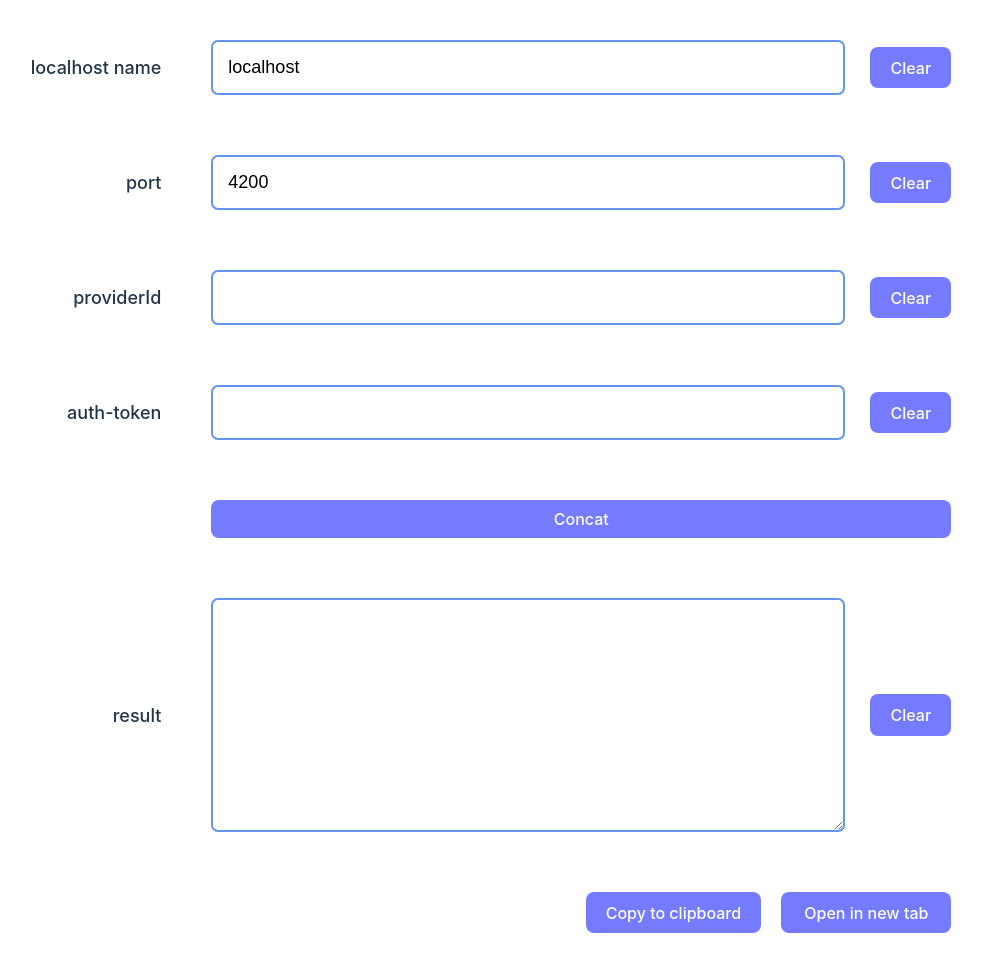
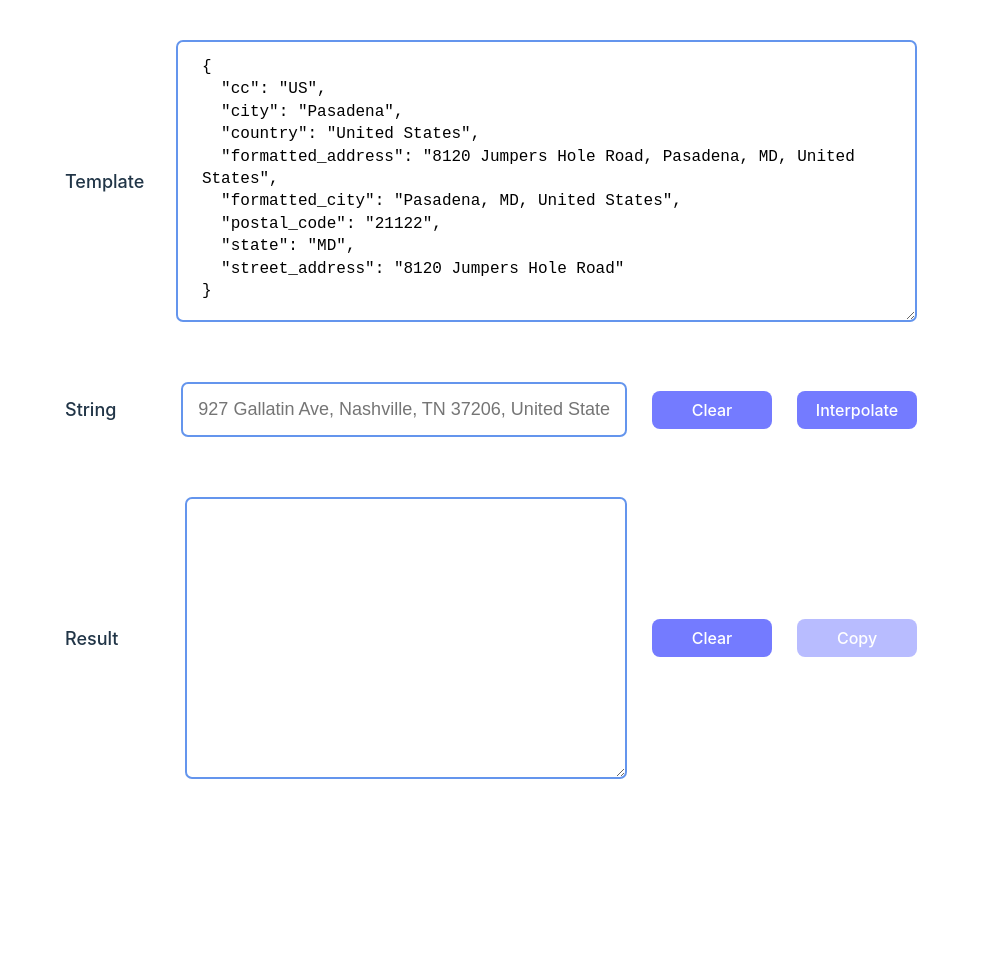
Before and after one commit to farengeyt451/template-drew, a website built with Vite: page index.html in a window 1280 px wide. Shown: the whole page, without its empty margins (149-1131 px from the left). After the commit the page ends 800 px from the top, so only its background shows below. Built offline with nearby package versions, Linux system fonts and the light colour scheme.

Commit message:
Implement interpolation flow

```diff
--- a/index.html
+++ b/index.html
@@ -1,5 +1,6 @@
 <!DOCTYPE html>
 <html lang="en">
+
   <head>
     <meta charset="UTF-8" />
     <link
@@ -15,155 +16,115 @@
   </head>
 
   <body>
-    <div class="c_url">
+    <div class="c_int">
+
+      <!-- Form -->
+
       <form
-        class="c_url__form"
-        id="url-concat"
+        class="c_int__form"
+        id="int-form"
       >
-        <fieldset class="c_url__group">
+
+        <!-- Template -->
+
+        <fieldset class="c_int__group">
           <label
-            class="c_url__label"
-            for="localhost"
-            >localhost name</label
+            class="c_int__label"
+            for="int-template"
           >
+            Template
+          </label>
+
+          <textarea
+            class="c_int__textarea"
+            id="int-template"
+            aria-label="code"
+          >
+          </textarea>
+        </fieldset>
+
+        <!-- String -->
+
+        <fieldset class="c_int__group">
+          <label
+            class="c_int__label"
+            for="int-string"
+          >
+            String
+          </label>
+
+          <div class="c_int__wrapper">
             <input
-            class="c_url__input"
+              class="c_int__input c_int__input--string"
               type="text"
-            id="localhost"
-            name="localhost"
-            value="localhost"
+              id="int-string"
+              name="int-string"
+              placeholder="927 Gallatin Ave, Nashville, TN 37206, United States"
               required
             />
+
             <button
-            class="c_url__btn c_url__btn--clear"
+              class="c_int__btn c_int__btn--clear"
               aria-label="clear"
-            data-input="localhost"
+              data-input="int-string"
+              type="button"
             >
               Clear
             </button>
+
+            <button
+              class="c_int__btn c_int__btn--submit"
+              aria-label="submit"
+              type="submit"
+            >
+              Interpolate
+            </button>
+          </div>
         </fieldset>
 
-        <fieldset class="c_url__group">
+        <!-- Result -->
+
+        <fieldset class="c_int__group">
           <label
-            class="c_url__label"
-            for="port"
-            >port</label
+            class="c_int__label"
+            for="result"
           >
-          <input
-            class="c_url__input"
-            type="text"
-            id="port"
-            name="port"
-            value="4200"
-            required
-          />
+            Result
+          </label>
+
+          <div class="c_int__wrapper c_int__wrapper--res">
+            <textarea
+              class="c_int__textarea"
+              id="int-result"
+              aria-label="result"
+            >
+          </textarea>
+
             <button
-            class="c_url__btn c_url__btn--clear"
+              class="c_int__btn c_int__btn--clear"
               aria-label="clear"
-            data-input="port"
+              data-input="int-result"
+              type="button"
             >
               Clear
             </button>
-        </fieldset>
 
-        <fieldset class="c_url__group">
-          <label
-            class="c_url__label"
-            for="providerId"
-            >providerId</label
+            <button
+              class="c_int__btn c_int__btn--copy"
+              aria-label="copy"
+              type="button"
             >
-          <input
-            class="c_url__input"
-            type="text"
-            id="providerId"
-            name="providerId"
-            required
-          />
-          <button
-            class="c_url__btn c_url__btn--clear"
-            aria-label="clear"
-            data-input="providerId"
-          >
-            Clear
+              Copy
             </button>
-        </fieldset>
-
-        <fieldset class="c_url__group">
-          <label
-            class="c_url__label"
-            for="token"
-            >auth-token</label
-          >
-          <input
-            class="c_url__input"
-            type="text"
-            id="token"
-            name="token"
-            required
-          />
-          <button
-            class="c_url__btn c_url__btn--clear"
-            aria-label="clear"
-            data-input="token"
-          >
-            Clear
-          </button>
-        </fieldset>
-
-        <fieldset class="c_url__group c_url__group--submit">
-          <button
-            class="c_url__btn c_url__btn--submit"
-            aria-label="submit"
-            type="submit"
-          >
-            Concat
-          </button>
-        </fieldset>
-
-        <fieldset class="c_url__group">
-          <label
-            class="c_url__label"
-            for="result"
-            >result</label
-          >
-          <textarea
-            class="c_url__input c_url__input--result"
-            type="text"
-            id="result"
-            name="result"
-          ></textarea>
-          <button
-            class="c_url__btn c_url__btn--clear"
-            aria-label="clear"
-            data-input="result"
-          >
-            Clear
-          </button>
-        </fieldset>
-
-        <fieldset class="c_url__group c_url__group--actions">
-          <button
-            class="c_url__btn c_url__btn--action"
-            aria-label="copy-to-clipboard"
-            type="button"
-            id="copy"
-          >
-            Copy to clipboard
-          </button>
-          <button
-            class="c_url__btn c_url__btn--action"
-            aria-label="open"
-            type="button"
-            id="open"
-          >
-            Open in new tab
-          </button>
+          </div>
         </fieldset>
       </form>
     </div>
+
     <script
       type="module"
       src="/src/main.ts"
     ></script>
   </body>
+
 </html>
--- a/src/main.ts
+++ b/src/main.ts
@@ -1,47 +1,80 @@
 import './style.css';
 
-let resultUrl: string;
+const TEMPLATE = `{
+  "cc": "US",
+  "city": "Pasadena",
+  "country": "United States",
+  "formatted_address": "8120 Jumpers Hole Road, Pasadena, MD, United States",
+  "formatted_city": "Pasadena, MD, United States",
+  "postal_code": "21122",
+  "state": "MD",
+  "street_address": "8120 Jumpers Hole Road"
+}`;
 
-const inputResult = document.querySelector<HTMLInputElement>('#result')!;
-const form = document.querySelector<HTMLFormElement>('#url-concat')!;
-const textareaResult = document.querySelector<HTMLFormElement>('#result')!;
-const btnCopy = document.querySelector<HTMLFormElement>('#copy')!;
-const btnOpen = document.querySelector<HTMLFormElement>('#open')!;
-const btnClear = document.querySelectorAll<HTMLFormElement>('.c_url__btn--clear')!;
+const intForm = document.querySelector<HTMLFormElement>('#int-form')!;
+const inputTemplate = document.querySelector<HTMLInputElement>('#int-template')!;
+const intStr = document.querySelector<HTMLFormElement>('#int-string')!;
+const intResult = document.querySelector<HTMLFormElement>('#int-result')!;
+const clearResultBtns = document.querySelectorAll<HTMLFormElement>('.c_int__btn--clear')!;
+const copyBtn = document.querySelector<HTMLFormElement>('.c_int__btn--copy')!;
+
+copyBtn.disabled = true;
 
 const formHandler = (event: SubmitEvent) => {
   event.preventDefault();
-  const formData = new FormData(event.target as HTMLFormElement);
-  const data = Object.fromEntries(formData.entries());
-  const result = `http://${data.localhost}:${data.port}/?providerId=${data.providerId}&token=${data.token}`;
-  resultUrl = result;
-  inputResult.value = resultUrl;
+  intResult.value = interpolate(inputTemplate.value);
+  checkForEmptyState();
+};
+
+const interpolate = (template: string) => {
+  const templateObj = JSON.parse(template);
+  const parsedInput = parseString(intStr.value);
+  return `{
+  "cc": "${templateObj.cc}",
+  "city": "${parsedInput.city}",
+  "country": "${parsedInput.country}",
+  "formatted_address": "${parsedInput.formatted_address}",
+  "formatted_city": "${parsedInput.formatted_city}",
+  "postal_code": "${parsedInput.postal_code}",
+  "state": "${parsedInput.state}",
+  "street_address": "${parsedInput.street_address}"
+}`;
+};
+
+const parseString = (str: string) => {
+  const inputArr = str.split(',').map(item => item.trim());
+  const inputSubArr = inputArr[2].split(' ');
+
+  const street = inputArr[0];
+  const city = inputArr[1];
+  const state = inputSubArr[0];
+  const postal = inputSubArr[1];
+  const country = inputArr[3];
+
+  return {
+    city: city,
+    country: country,
+    formatted_address: `${street}, ${city}, ${state}, ${country}`,
+    formatted_city: `${city}, ${state}, ${country}`,
+    postal_code: postal,
+    state: state,
+    street_address: street,
+  };
 };
 
 const copyContent = async () => {
-  if (!resultUrl) return;
-
   try {
-    await navigator.clipboard.writeText(resultUrl);
+    await navigator.clipboard.writeText(intResult.value);
+    copyBtn.innerText = 'Done';
     console.log('Content copied to clipboard');
-    console.info(`🌻 ${resultUrl}`);
-    btnCopy.innerText = 'Done';
+    console.info(`${intResult.value}`);
   } catch (err) {
     console.error('Failed to copy: ', err);
-    btnCopy.innerText = 'Some error';
   } finally {
     setTimeout(() => {
-      btnCopy.innerText = 'Copy to clipboard';
+      copyBtn.innerText = 'Copy';
     }, 1000);
-    clearResult();
   }
-};
-
-const openInNewTab = () => {
-  if (!resultUrl) return;
-
-  window.open(resultUrl, '_blank');
-  clearResult();
 };
 
 const clearInput = (event: MouseEvent) => {
@@ -51,14 +84,20 @@ const clearInput = (event: MouseEvent) => {
 
   if (input instanceof HTMLInputElement || input instanceof HTMLTextAreaElement) {
     input.value = '';
+    checkForEmptyState();
   }
 };
 
-const clearResult = () => {
-  textareaResult.value = '';
+function checkForEmptyState() {
+  if (intResult.value.trim()) {
+    copyBtn.disabled = false;
+  } else {
+    copyBtn.disabled = true;
+  }
 }
 
-form.addEventListener('submit', formHandler);
-btnCopy.addEventListener('click', copyContent);
-btnOpen.addEventListener('click', openInNewTab);
-btnClear.forEach(btn => btn.addEventListener('click', clearInput));
+inputTemplate.value = TEMPLATE;
+intForm.addEventListener('submit', formHandler);
+copyBtn.addEventListener('click', copyContent);
+clearResultBtns.forEach(btn => btn.addEventListener('click', clearInput));
+intResult.addEventListener('input', checkForEmptyState);
--- a/src/style.css
+++ b/src/style.css
@@ -15,31 +15,25 @@
 }
 
 body {
+  display: flex;
   margin: 0;
-  display: flex;
   min-width: 320px;
   min-height: 100vh;
 }
 
-#app {
-  max-width: 1280px;
-  margin: 0 auto;
-  padding: 2rem;
-  text-align: center;
-}
-
-.c_url {
+.c_int {
   display: flex;
   width: 100%;
   justify-content: center;
 }
 
-.c_url__form {
+.c_int__form {
+  width: 70%;
   display: flex;
   flex-direction: column;
 }
 
-.c_url__group {
+.c_int__group {
   display: flex;
   align-items: center;
   justify-content: end;
@@ -48,66 +42,75 @@ body {
   border: none;
 }
 
-.c_url__group--submit {
-  justify-content: flex-end;
+.c_int__wrapper {
+  display: flex;
+  width: 100%;
+  margin-left: 30px;
+  align-items: center;
 }
 
-.c_url__group--actions {
-  justify-content: flex-end;
+.c_int__wrapper--res {
+  margin-left: 0;
 }
 
-.c_url__label {
+.c_int__label {
   font-size: 18px;
   font-weight: 500;
+  width: 100px;
 }
 
-.c_url__input {
+.c_int__textarea {
+  display: flex;
+  padding: 14px 24px;
+  width: 100%;
+  min-height: 250px;
+  font-size: 16px;
+  line-height: 1.4;
+  border: 2px solid cornflowerblue;
+  border-radius: 7px;
+  margin-left: 30px;
+}
+
+.c_int__input {
   padding: 15px;
-  margin-left: 50px;
   font-size: 18px;
-  min-width: 600px;
   border: 2px solid cornflowerblue;
   border-radius: 7px;
 }
 
-.c_url__input--result {
-  height: 200px;
+.c_int__input--string {
+  flex-grow: 1;
 }
 
-.c_url__btn {
+.c_int__btn {
   border-radius: 8px;
   border: 1px solid transparent;
-  padding: 0.6em 1.2em;
-  font-size: 1em;
+  padding: 8px 12px;
+  font-size: 16px;
   font-weight: 500;
   font-family: inherit;
-  background-color: #1a1a1a;
   cursor: pointer;
   transition: border-color 0.25s;
+  min-width: 120px;
+  margin-left: 25px;
 }
 
-.c_url__btn:hover {
+.c_int__btn:hover {
   background-color: #646cff;
 }
 
-.c_url__btn:focus,
-.c_url__btn:focus-visible {
+.c_int__btn:focus,
+.c_int__btn:focus-visible {
   outline: 4px auto -webkit-focus-ring-color;
 }
 
-.c_url__btn--submit {
-  display: block;
-  padding: 8px;
-  min-width: 740px;
+.c_int__btn[disabled] {
+  opacity: 0.5;
+  cursor: not-allowed;
 }
 
-.c_url__btn--action {
-  min-width: 170px;
-  margin-left: 20px;
-}
-
-.c_url__btn--clear {
-  margin-left: 25px;
+.c_int__btn[disabled]:hover {
+  background-color: #747bff;
 }
 
 @media (prefers-color-scheme: light) {
@@ -116,7 +119,7 @@ body {
     background-color: #ffffff;
   }
 
-  .c_url__btn {
+  .c_int__btn {
     background-color: #747bff;
     color: #ffffff;
   }
```
Also changed, not shown: src/concat.ts (deleted, +0 -14 lines), src/main.html (deleted, +0 -111 lines), 1 other file. Lines whose indentation alone changed are shown as unchanged.
